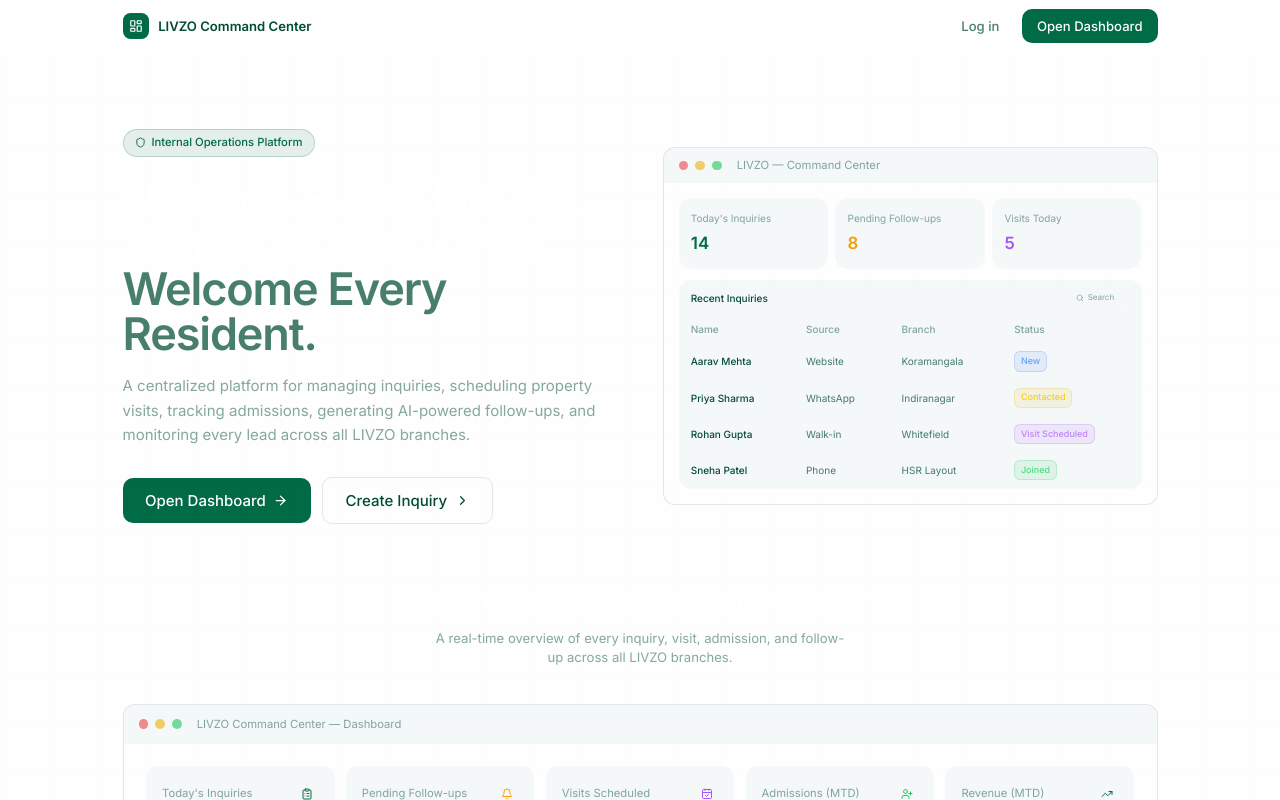
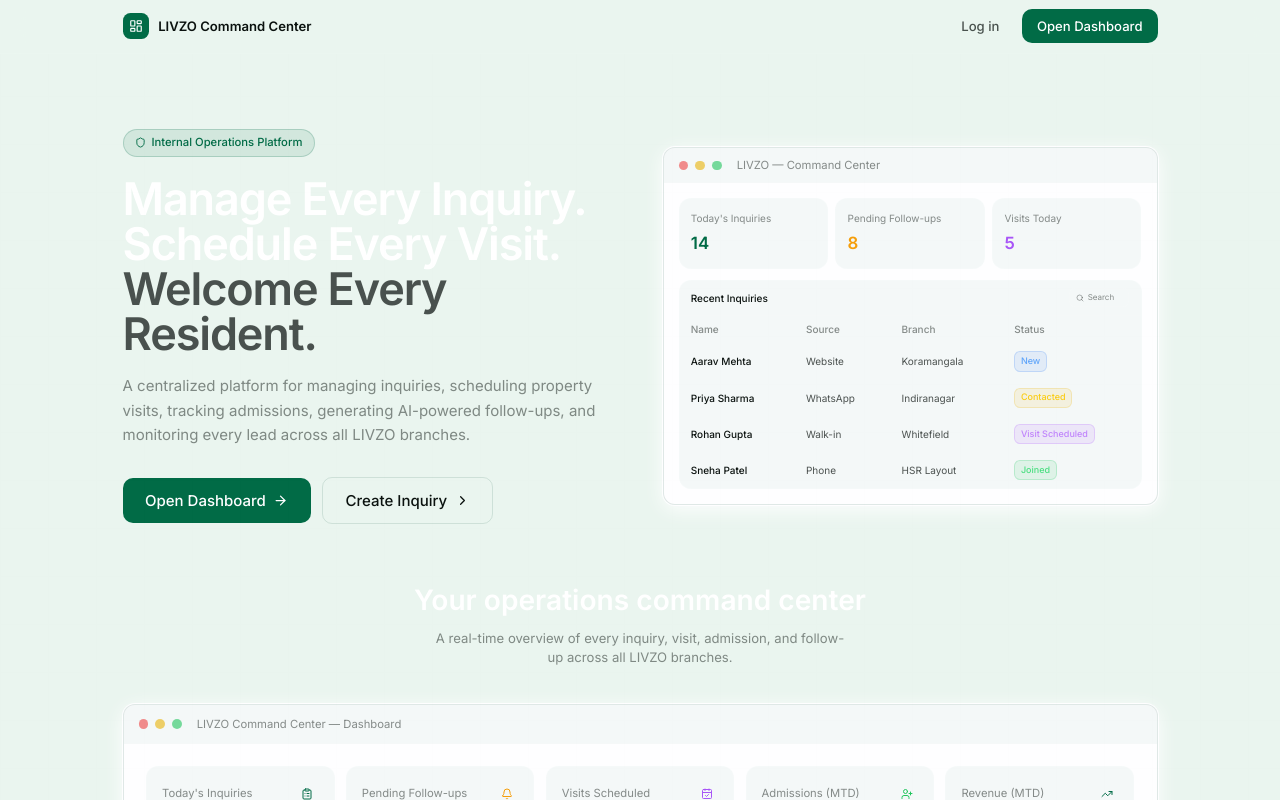
Before and after one commit to ANANDMAURYA20/livzo, a React (Vite) app in the folder client/: page / in a window 1280 px wide. Shown: the top 800 px of the page. Built offline with nearby package versions, Linux system fonts and the light colour scheme; no server answers.

Commit message:
color chanrgs

```diff
--- a/client/src/components/ui/Button.jsx
+++ b/client/src/components/ui/Button.jsx
@@ -21,6 +21,8 @@
     ghost: 'btn-ghost',
     danger: 'btn-danger',
     accent: 'btn-accent',
+    whatsapp: 'btn-whatsapp',
+    edit: 'btn-edit',
     icon: 'btn-icon',
   };
 
--- a/client/src/index.css
+++ b/client/src/index.css
@@ -26,8 +26,8 @@
   }
 
   ::selection {
-    background: rgba(1, 107, 70, 0.2);
-    color: #FEFEFF;
+    background: rgba(1, 107, 70, 0.15);
+    color: #0B120F;
   }
 
   ::-webkit-scrollbar {
@@ -96,6 +96,14 @@
     @apply btn p-2 rounded-btn hover:bg-[rgba(1,76,51,0.05)] text-text-muted hover:text-text-primary;
   }
 
+  .btn-whatsapp {
+    @apply btn bg-[#25D366] hover:bg-[#25D366]/90 text-[#FEFEFF] active:scale-[0.98] px-4 py-2 text-sm rounded-[10px] shadow-sm;
+  }
+
+  .btn-edit {
+    @apply btn bg-transparent border border-[#3B82F6]/30 text-[#3B82F6] hover:bg-[#3B82F6]/10 active:scale-[0.98] px-4 py-2 text-sm rounded-[10px];
+  }
+
   /* Inputs */
   .vf-input {
     @apply w-full bg-panel border border-border rounded-btn px-3 py-2.5 text-sm text-text-primary placeholder:text-text-muted focus:outline-none focus:border-accent focus:ring-1 focus:ring-[rgba(1,107,70,0.25)] transition-all duration-150;
@@ -152,7 +160,7 @@
   }
 
   .vf-table tbody tr {
-    @apply transition-colors duration-100 hover:bg-panel;
+    @apply transition-colors duration-100 hover:bg-[rgba(1,107,70,0.04)];
   }
 
   /* Dividers */
--- a/client/src/pages/InquiriesPage.jsx
+++ b/client/src/pages/InquiriesPage.jsx
@@ -217,11 +217,11 @@
                         <Link to={`/inquiries/${inq._id}`} className="btn-icon" title="View">
                           <Eye size={13} />
                         </Link>
-                        <Link to={`/inquiries/${inq._id}/edit`} className="btn-icon" title="Edit">
+                        <Link to={`/inquiries/${inq._id}/edit`} className="btn-icon hover:text-[#3B82F6]" title="Edit">
                           <Edit2 size={13} />
                         </Link>
                         <button
-                          className="btn-icon hover:text-success"
+                          className="btn-icon hover:text-[#25D366]"
                           title="WhatsApp"
                           onClick={() => setWhatsappTarget(inq)}
                         >
--- a/client/src/pages/InquiryDetailPage.jsx
+++ b/client/src/pages/InquiryDetailPage.jsx
@@ -129,14 +129,14 @@
               {STATUSES.map((s) => <option key={s} value={s}>{s}</option>)}
             </select>
             <Button
-              variant="secondary"
+              variant="whatsapp"
               size="sm"
               icon={MessageCircle}
               onClick={() => setShowWhatsApp(true)}
             >
               WhatsApp
             </Button>
-            <Link to={`/inquiries/${id}/edit`} className="btn-secondary btn-sm flex items-center gap-2">
+            <Link to={`/inquiries/${id}/edit`} className="btn-edit btn-sm flex items-center gap-2">
               <Edit2 size={13} /> Edit
             </Link>
             <Button
--- a/client/tailwind.config.js
+++ b/client/tailwind.config.js
@@ -4,7 +4,7 @@
   theme: {
     extend: {
       colors: {
-        bg: '#FEFEFF',
+        bg: '#EAF5EF',
         card: '#FEFEFF',
         panel: 'rgba(1,107,70,0.04)',
         border: 'rgba(1,76,51,0.12)',
@@ -12,9 +12,11 @@
         accent: '#016B46',
         'accent-hover': '#014C33',
         'accent-active': '#014C33',
-        'text-primary': '#014C33',
-        'text-secondary': 'rgba(1,76,51,0.72)',
-        'text-muted': 'rgba(1,76,51,0.48)',
+        whatsapp: '#25D366',
+        edit: '#3B82F6',
+        'text-primary': '#0B120F',
+        'text-secondary': 'rgba(11,18,15,0.72)',
+        'text-muted': 'rgba(11,18,15,0.48)',
         danger: '#ef4444',
         success: '#22c55e',
         warning: '#f59e0b',
@@ -28,8 +30,8 @@
         badge: '6px',
       },
       boxShadow: {
-        card: '0 2px 8px rgba(1,76,51,0.04), 0 0 0 1px rgba(1,76,51,0.06)',
-        'card-hover': '0 8px 24px rgba(1,76,51,0.08), 0 0 0 1px rgba(1,76,51,0.12)',
+        card: '0 4px 20px rgba(1,107,70,0.05), 0 0 0 1px rgba(1,107,70,0.1)',
+        'card-hover': '0 8px 30px rgba(1,107,70,0.08), 0 0 0 1px rgba(1,107,70,0.15)',
         modal: '0 20px 60px rgba(0,0,0,0.6)',
       },
       animation: {
```
